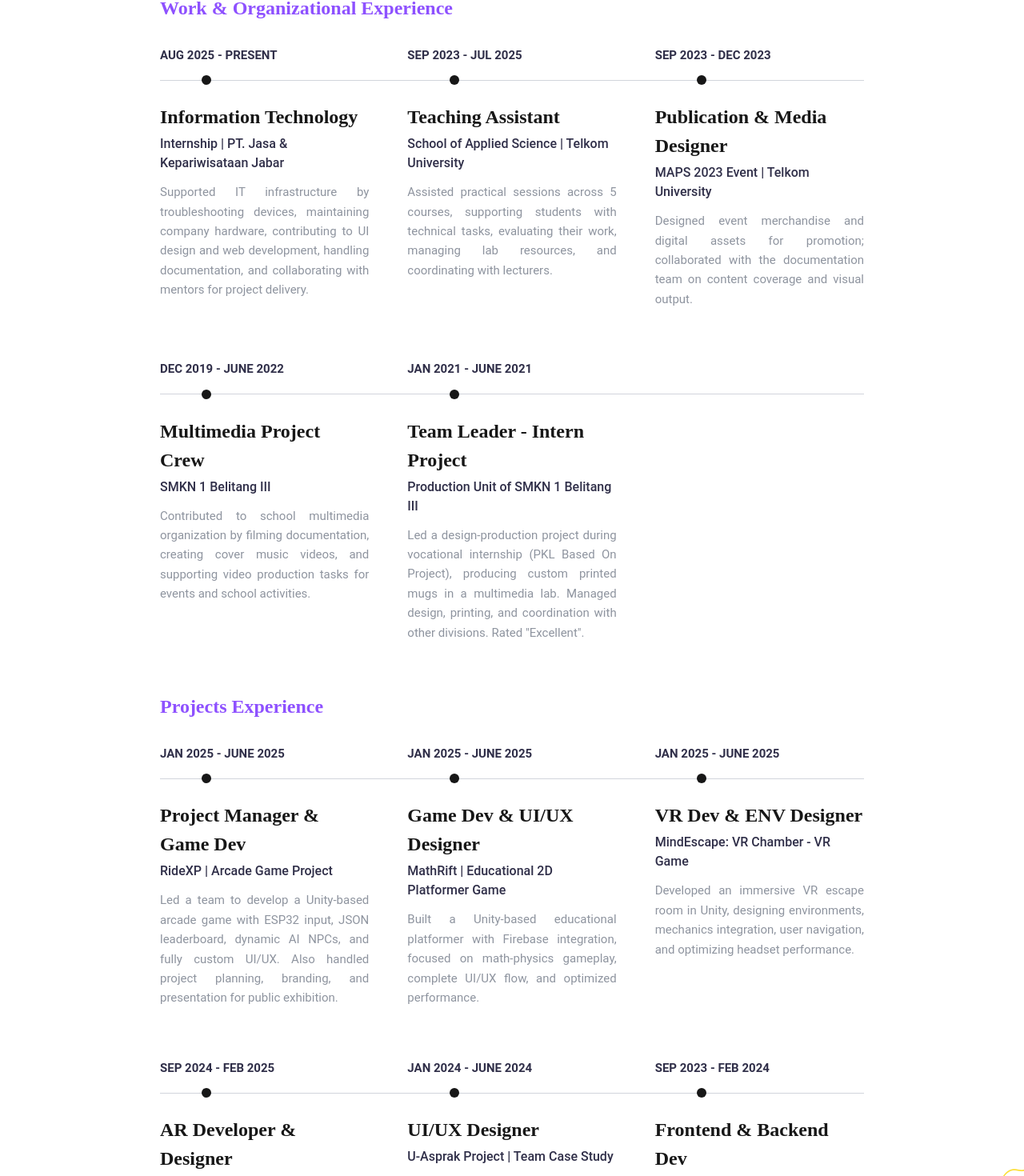
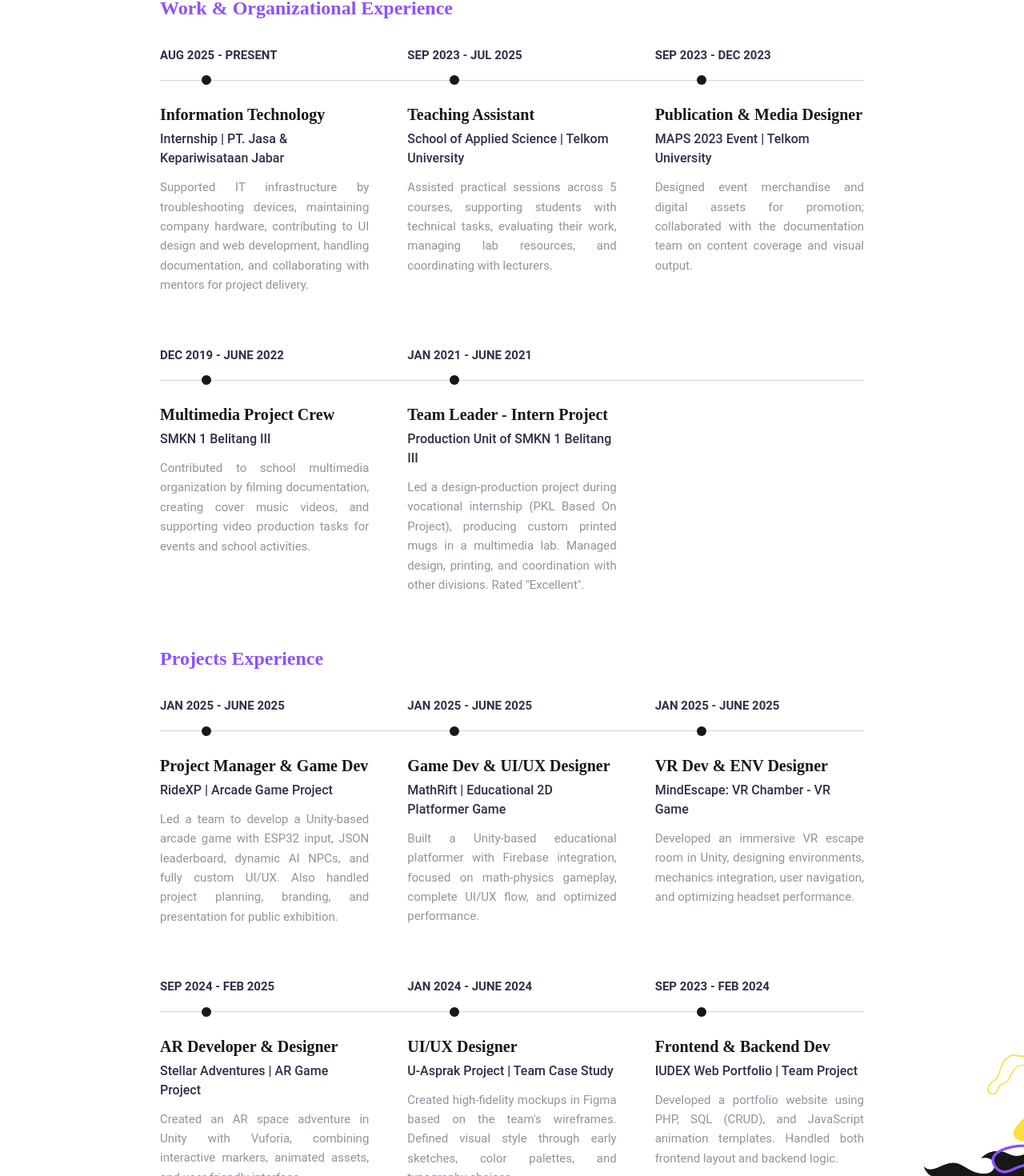
Before and after one commit to MyusiZ3/Porto, a Vue app in the folder Portfolio/: page / in a window 1280 px wide. Shown: the part 2796-4266 px from the top of the page at 80% size. Built offline with nearby package versions, Linux system fonts and the light colour scheme.

Commit message:
Fix :@current_problems css

```diff
--- a/Portfolio/src/components/Experience.vue
+++ b/Portfolio/src/components/Experience.vue
@@ -73,7 +73,7 @@
               </div>
               <div>
                 <h4
-                  class="text-[18px] lg:text-[24px] font-semibold font-['Poppins'] text-[#171717] mb-1"
+                  class="text-[18px] lg:text-[20px] font-semibold font-['Poppins'] text-[#171717] mb-1"
                 >
                   Information Technology
                 </h4>
@@ -104,7 +104,7 @@
               </div>
               <div>
                 <h4
-                  class="text-[18px] lg:text-[24px] font-semibold font-['Poppins'] text-[#171717] mb-1"
+                  class="text-[18px] lg:text-[20px] font-semibold font-['Poppins'] text-[#171717] mb-1"
                 >
                   Teaching Assistant
                 </h4>
@@ -134,7 +134,7 @@
               </div>
               <div>
                 <h4
-                  class="text-[18px] lg:text-[24px] font-semibold font-['Poppins'] text-[#171717] mb-1"
+                  class="text-[18px] lg:text-[20px] font-semibold font-['Poppins'] text-[#171717] mb-1"
                 >
                   Publication & Media Designer
                 </h4>
@@ -177,7 +177,7 @@
               </div>
               <div>
                 <h4
-                  class="text-[18px] lg:text-[24px] font-semibold font-['Poppins'] text-[#171717] mb-1"
+                  class="text-[18px] lg:text-[20px] font-semibold font-['Poppins'] text-[#171717] mb-1"
                 >
                   Multimedia Project Crew
                 </h4>
@@ -207,7 +207,7 @@
               </div>
               <div>
                 <h4
-                  class="text-[18px] lg:text-[24px] font-semibold font-['Poppins'] text-[#171717] mb-1"
+                  class="text-[18px] lg:text-[20px] font-semibold font-['Poppins'] text-[#171717] mb-1"
                 >
                   Team Leader - Intern Project
                 </h4>
@@ -258,7 +258,7 @@
               </div>
               <div>
                 <h4
-                  class="text-[18px] lg:text-[24px] font-semibold font-['Poppins'] text-[#171717] mb-1"
+                  class="text-[18px] lg:text-[20px] font-semibold font-['Poppins'] text-[#171717] mb-1"
                 >
                   Project Manager & Game Dev
                 </h4>
@@ -289,7 +289,7 @@
               </div>
               <div>
                 <h4
-                  class="text-[18px] lg:text-[24px] font-semibold font-['Poppins'] text-[#171717] mb-1"
+                  class="text-[18px] lg:text-[20px] font-semibold font-['Poppins'] text-[#171717] mb-1"
                 >
                   Game Dev & UI/UX Designer
                 </h4>
@@ -319,7 +319,7 @@
               </div>
               <div>
                 <h4
-                  class="text-[18px] lg:text-[24px] font-semibold font-['Poppins'] text-[#171717] mb-1"
+                  class="text-[18px] lg:text-[20px] font-semibold font-['Poppins'] text-[#171717] mb-1"
                 >
                   VR Dev & ENV Designer
                 </h4>
@@ -362,7 +362,7 @@
               </div>
               <div>
                 <h4
-                  class="text-[18px] lg:text-[24px] font-semibold font-['Poppins'] text-[#171717] mb-1"
+                  class="text-[18px] lg:text-[20px] font-semibold font-['Poppins'] text-[#171717] mb-1"
                 >
                   AR Developer & Designer
                 </h4>
@@ -392,7 +392,7 @@
               </div>
               <div>
                 <h4
-                  class="text-[18px] lg:text-[24px] font-semibold font-['Poppins'] text-[#171717] mb-1"
+                  class="text-[18px] lg:text-[20px] font-semibold font-['Poppins'] text-[#171717] mb-1"
                 >
                   UI/UX Designer
                 </h4>
@@ -422,7 +422,7 @@
               </div>
               <div>
                 <h4
-                  class="text-[18px] lg:text-[24px] font-semibold font-['Poppins'] text-[#171717] mb-1"
+                  class="text-[18px] lg:text-[20px] font-semibold font-['Poppins'] text-[#171717] mb-1"
                 >
                   Frontend & Backend Dev
                 </h4>
--- a/Portfolio/src/components/Hero.vue
+++ b/Portfolio/src/components/Hero.vue
@@ -1,6 +1,6 @@
 <template>
   <div class="bg-[#171717]">
-    <section class="pt-12 lg:py-16 px-6 lg:px-[10rem] overflow-hidden">
+    <section class="pt-12 lg:py-16 px-6 lg:px-40 overflow-hidden">
       <div class="container mx-auto space-y-8 lg:space-y-10 relative">
         <div class="relative z-20">
           <h1
@@ -14,7 +14,7 @@
             >
           </h1>
           <p
-            class="text-white text-base lg:text-[16px] w-full lg:w-[35rem] lg:ml-2 text-justify font-['Roboto']"
+            class="text-white text-base lg:text-[16px] w-full lg:w-140 lg:ml-2 text-justify font-['Roboto']"
           >
             Combine creative vision with technical skills to produce engaging
             visual content across platforms — from graphic design and UI/UX to
@@ -34,7 +34,7 @@
       <img
         src="/images/Hero_Dsg.png"
         alt="hero"
-        class="w-[40rem] lg:w-[85rem] sm:w-3/4 lg:w-3/3 mt-1 lg:mt-[-21.5rem] relative z-12 lg:mx-0 lg:-mr-0"
+        class="w-160 lg:w-340 sm:w-3/4 mt-1 lg:-mt-86 relative z-12 lg:mx-0 lg:mr-0"
       />
     </div>
 
@@ -217,7 +217,7 @@
             <img
               src="/images/about_me.png"
               alt="About Me Graphic"
-              class="w-full lg:w-[36rem]"
+              class="w-full lg:w-xl"
             />
           </div>
 
@@ -274,7 +274,7 @@
                 <img
                   src="/images/accent_1.png"
                   alt="Accent"
-                  class="w-24 lg:w-[10rem] absolute lg:relative bottom-0 right-0 lg:float-end opacity-40 lg:opacity-100 z-10 pointer-events-none"
+                  class="w-24 lg:w-40 absolute lg:relative bottom-0 right-0 lg:float-end opacity-40 lg:opacity-100 z-10 pointer-events-none"
                 />
               </li>
             </ul>
--- a/Portfolio/src/components/MySkills.vue
+++ b/Portfolio/src/components/MySkills.vue
@@ -2,7 +2,7 @@
   <!-- My Skills Section -->
   <section
     id="skills"
-    class="bg-[#171717] py-20 px-6 lg:px-[10rem] relative overflow-hidden"
+    class="bg-[#171717] py-20 px-6 lg:px-40 relative overflow-hidden"
   >
     <!-- Decorative Side Tabs -->
     <img
@@ -47,7 +47,7 @@
 
         <!-- Left Dot Matrix (4x3) -->
         <div
-          class="absolute -top-4 lg:-top-[-2rem] -left-2 lg:-left-6 grid grid-cols-4 gap-1 lg:gap-1.5 opacity-40"
+          class="absolute -top-4 lg:top-8 -left-2 lg:-left-6 grid grid-cols-4 gap-1 lg:gap-1.5 opacity-40"
         >
           <div class="w-1 lg:w-1.5 h-1 lg:h-1.5 bg-white rounded-full"></div>
           <div class="w-1 lg:w-1.5 h-1 lg:h-1.5 bg-white rounded-full"></div>
@@ -65,7 +65,7 @@
 
         <!-- Right Dot Matrix (4x3) -->
         <div
-          class="absolute -top-4 lg:-top-[-3rem] -right-2 lg:-right-6 grid grid-cols-4 gap-1 lg:gap-1.5 opacity-40"
+          class="absolute -top-4 lg:top-12 -right-2 lg:-right-6 grid grid-cols-4 gap-1 lg:gap-1.5 opacity-40"
         >
           <div class="w-1 lg:w-1.5 h-1 lg:h-1.5 bg-white rounded-full"></div>
           <div class="w-1 lg:w-1.5 h-1 lg:h-1.5 bg-white rounded-full"></div>
@@ -162,7 +162,7 @@
           </div>
           <!-- Canva -->
           <div
-            class="w-16 h-16 lg:w-[85px] lg:h-[85px] bg-gradient-to-tr from-[#00C4CC] to-[#7D2AE8] rounded-[16px] lg:rounded-[24px] flex items-center justify-center hover:scale-110 transition-transform shadow-xl overflow-hidden"
+            class="w-16 h-16 lg:w-[85px] lg:h-[85px] bg-linear-to-tr from-[#00C4CC] to-[#7D2AE8] rounded-[16px] lg:rounded-[24px] flex items-center justify-center hover:scale-110 transition-transform shadow-xl overflow-hidden"
           >
             <span
               class="text-white font-bold italic text-lg lg:text-[22px] font-['Poppins']"
--- a/Portfolio/src/components/Navbar.vue
+++ b/Portfolio/src/components/Navbar.vue
@@ -45,7 +45,7 @@
           >Contact Me</a
         >
         <button
-          class="w-8 h-8 flex items-center justify-center bg-violet-500 text-white rounded-[10px] hover:bg-violet-600 transitionfont-bold text-[13px] lg:text-[15px] font-['Roboto'] font-bold hover:bg-violet-600 transition"
+          class="w-8 h-8 flex items-center justify-center bg-violet-500 text-white rounded-[10px] hover:bg-violet-600 transition font-bold text-[13px] lg:text-[15px] font-['Roboto']"
         >
           ID
         </button>
```
